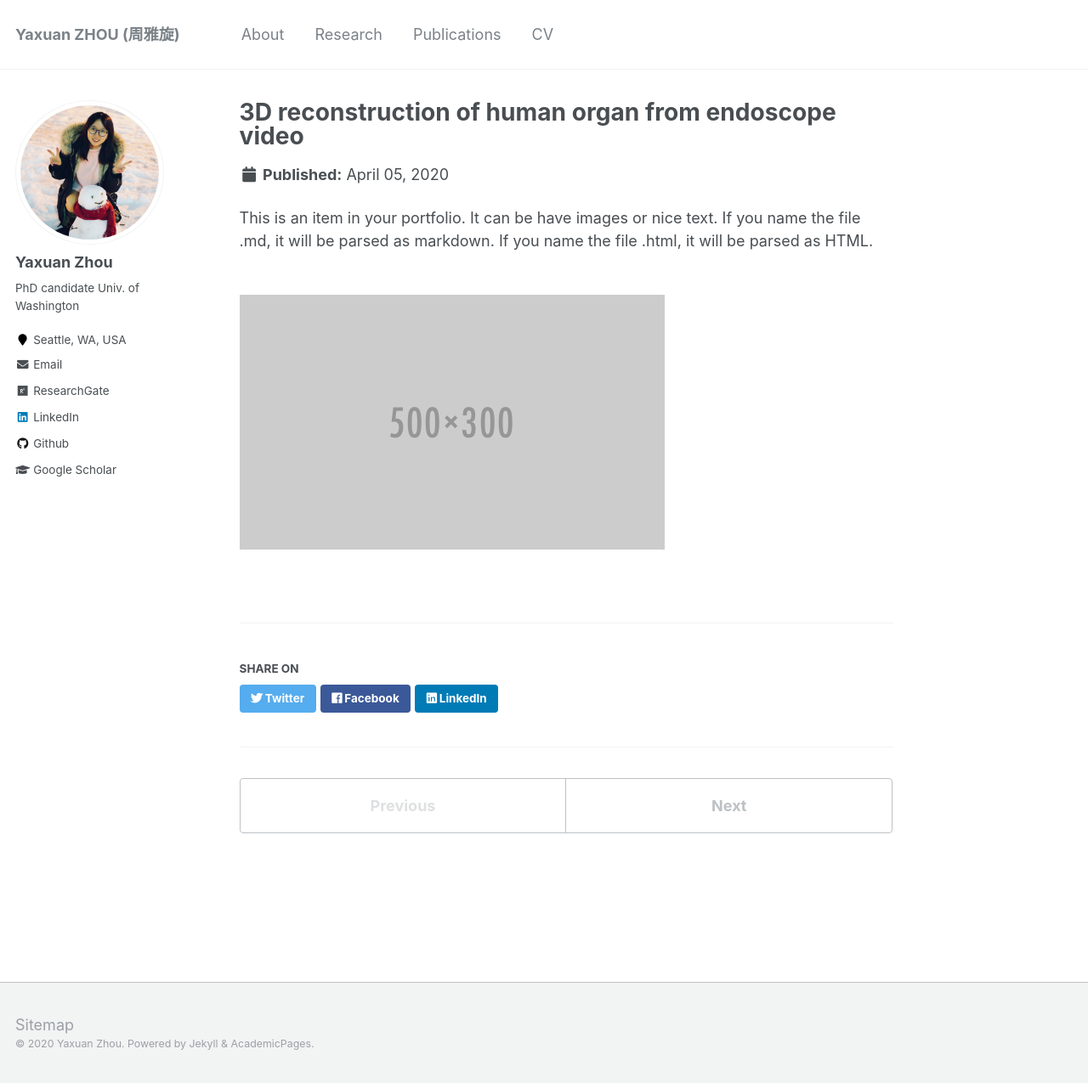
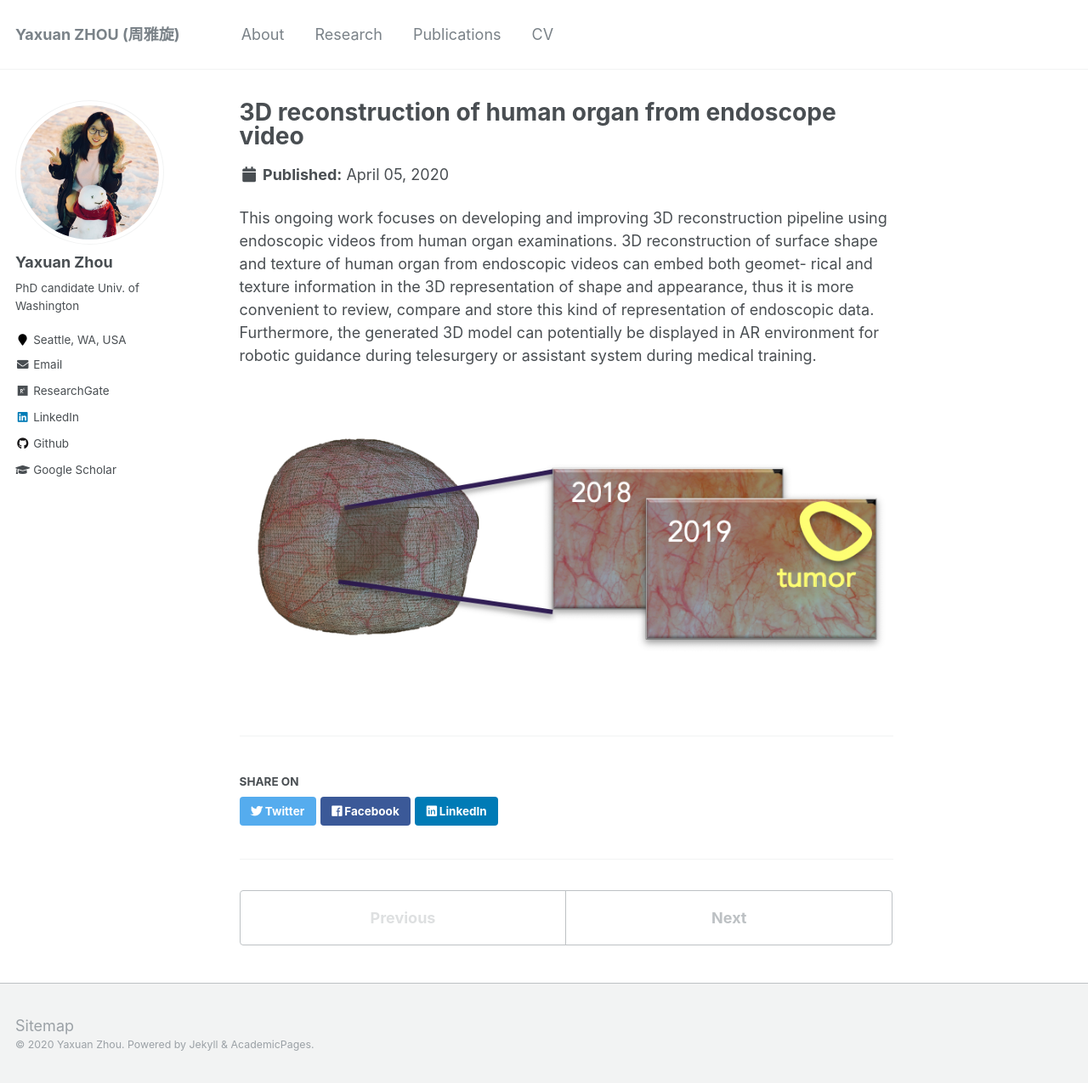
Before and after one commit to YaxuanZHOU/YaxuanZHOU.github.io, a Jekyll site: the page built from _portfolio/portfolio-1.md, in a window 1280 px wide and 1275 px high. Shown: the whole window at 85% size. Built offline with Jekyll 4.4.1, drawn with Linux system fonts in a browser that asks for light colours.

Commit message:
add research2

```diff
--- a/_portfolio/portfolio-1.md
+++ b/_portfolio/portfolio-1.md
@@ -1,9 +1,9 @@
 ---
 title: "3D reconstruction of human organ from endoscope video"
-excerpt: "Short description of portfolio item number 1<br/><img src='/images/500x300.png'>"
+excerpt: "This ongoing work focuses on developing and improving 3D reconstruction pipeline using endoscopic videos from human organ examinations. 3D reconstruction of surface shape and texture of human organ from endoscopic videos can embed both geomet- rical and texture information in the 3D representation of shape and appearance, thus it is more convenient to review, compare and store this kind of representation of endoscopic data. Furthermore, the generated 3D model can potentially be displayed in AR environment for robotic guidance during telesurgery or assistant system during medical training.<br/><img src='/images/YZ-cysto3D-1.png'>"
 collection: portfolio
 ---
 
-This is an item in your portfolio. It can be have images or nice text. If you name the file .md, it will be parsed as markdown. If you name the file .html, it will be parsed as HTML.
+This ongoing work focuses on developing and improving 3D reconstruction pipeline using endoscopic videos from human organ examinations. 3D reconstruction of surface shape and texture of human organ from endoscopic videos can embed both geomet- rical and texture information in the 3D representation of shape and appearance, thus it is more convenient to review, compare and store this kind of representation of endoscopic data. Furthermore, the generated 3D model can potentially be displayed in AR environment for robotic guidance during telesurgery or assistant system during medical training.
 
-<br/><img src='/images/500x300.png'>
+<br/><img src='/images/YZ-cysto3D-1.png'>
```
Also changed, not shown: _portfolio/portfolio-2.md (+1 -1 lines), images/YZ-cysto3D-1.png (added), 1 other file.
